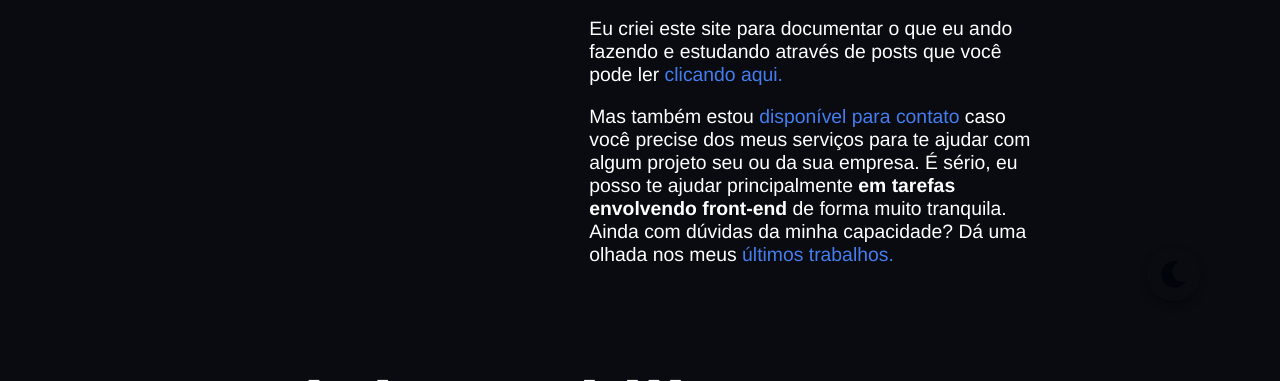
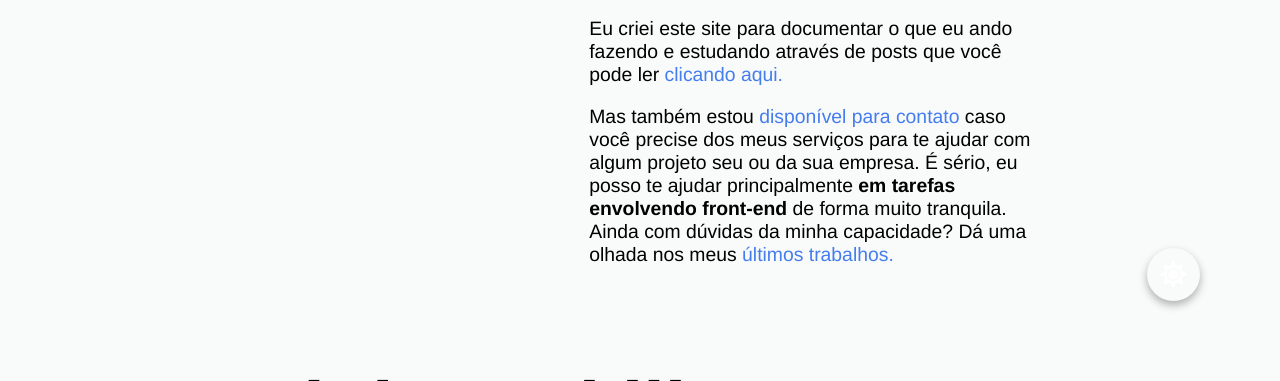
Before and after one commit to Lucas-Ayabe/portifolio, a Gatsby site: page / in a window 1280 px wide. Shown: the part 419-800 px from the top of the page. Built offline with nearby package versions, Linux system fonts and the light colour scheme; Gatsby itself is replaced by a stand-in of ours; some packages are replaced by stand-ins of ours; no server answers.

Commit message:
detected user preference theme

```diff
--- a/src/components/Layout.js
+++ b/src/components/Layout.js
@@ -1,4 +1,4 @@
-import React, { useState } from "react"
+import React, { useState, useEffect } from "react"
 import HeaderBar from "./HeaderBar"
 import Container from "./Container"
 import Menu from "./Menu"
@@ -11,12 +11,20 @@ export default function Layout({ children }) {
   const [scrollY, setScrollY] = useState(0)
   const [isMenuOpen, setIsMenuOpen] = useState(false)
   const [isMenuFloating, setIsMenuFloating] = useState(false)
-  const [hasDarkTheme, setHasDarkTheme] = useState(true)
+  const [hasDarkTheme, setHasDarkTheme] = useState(false)
 
   const handleScroll = ({ target: { scrollTop } }) => {
     setScrollY(scrollTop)
     setIsMenuFloating(scrollY > 10)
   }
+
+  useEffect(() => {
+    return () => {
+      if (window.matchMedia("(prefers-color-scheme: dark)").matches) {
+        setHasDarkTheme(true)
+      }
+    }
+  }, [])
 
   return (
     <div
```
